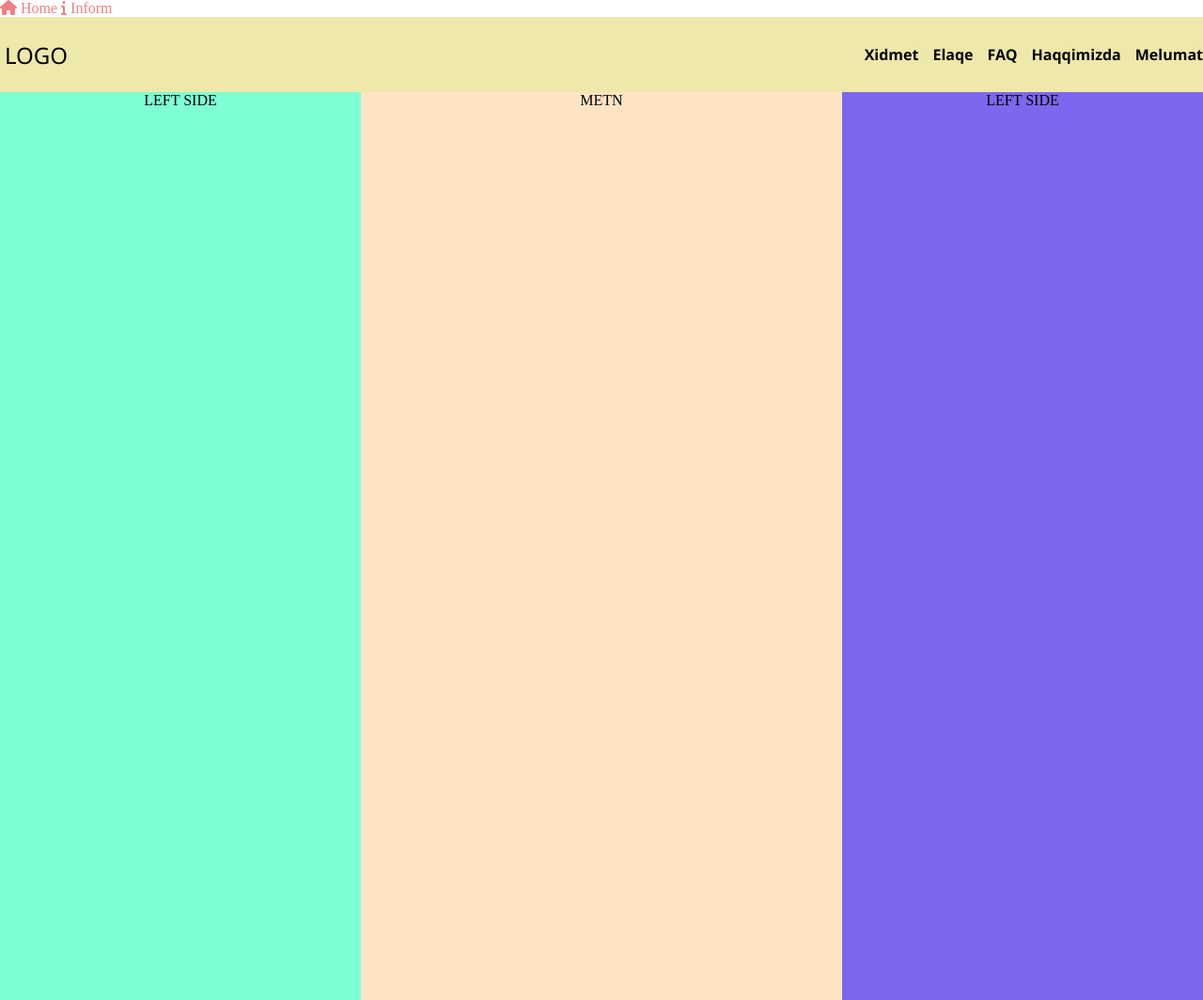
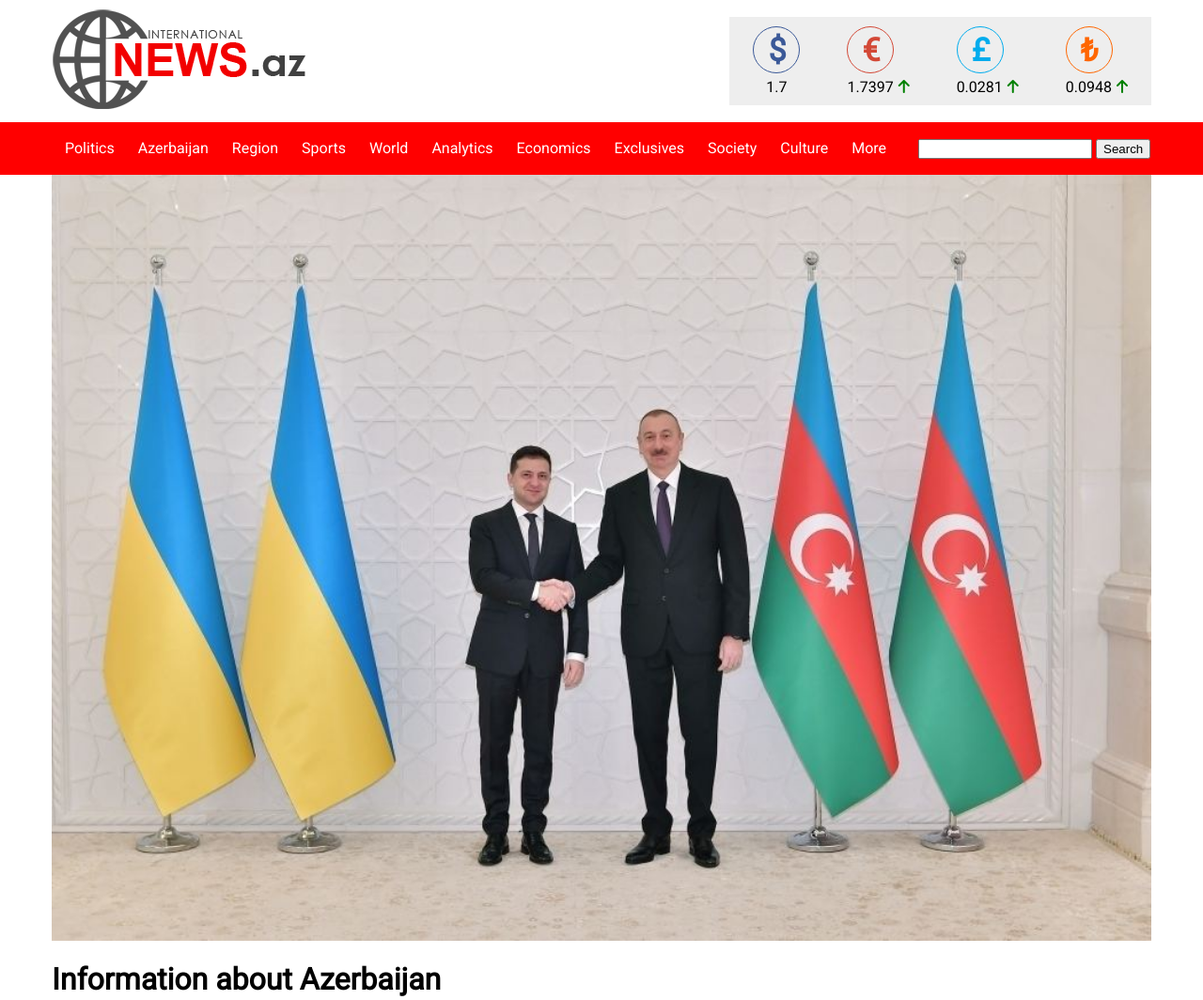
Before and after one commit to rama-rahimov/html111, a plain HTML site: page index.html in a window 1280 px wide. Shown: the top 1064 px of the page at 94% size. Drawn offline with Linux system fonts and the light colour scheme.

Commit message:
deyishikler eledim

```diff
--- a/assets/style.css
+++ b/assets/style.css
@@ -1,80 +1,154 @@
+body{
+   margin: 0;
+   font-family: 'Roboto', sans-serif;
+}
+p{
+   margin: 0;
+}
 *{
-    text-decoration: none;
-    margin: 0;
+   box-sizing: border-box;
+
 }
- .container{
-   height: 200vh;
-}
-.header{
-    display: flex;
-    justify-content: space-between;
-    height: 10vh;
-    background-color: palegoldenrod;
-    font-family: 'Segoe UI', Tahoma, Geneva, Verdana, sans-serif;
-    align-items: center;
+/* Container */
+.container{
+   width: 100%;
+   max-width: 1170px;
+   margin: auto;
 
 }
 
-.logo-section{
-    margin-left: 5px;
-    font-size: 24px;
+
+/* Header */
+.header{
+width: 100%;
+}
+.header_inner{
+   display: flex;
+   justify-content: space-between;
+   padding: 10px 0;
+   align-items: center;
 
 }
 
-.header > .nav-links a{
-    color: black;
+.money{
+   display: flex;
+   gap: 50px;
+   background-color: #eee;
+   padding: 10px 25px;
 }
- .nav-links{
-    font-weight: bold;
-    display: flex;
-    gap: 15px;
 
- }
+.currency{
+   display: flex;
+   border: 1px solid black;
+   border-radius: 50%;
+   width: 50px;
+   height: 50px;
+   align-items: center;
+   padding: 15px ;
+   font-size: 34px;
+   font-weight: 600;
+}
 
- .nav-links a:hover{
-    color: green;
-    transform: translateY(5px);
-    transition: .7s ease;
- }
+/* Dollar */
+.dollar{
+   color: #3b5998;
+   border-color: #3b5998;
+}
+.dollar:hover{
+   color: #fff;
+   background-color: #3b5998;
+}
+.text-dollar{
+   text-align: center;
+   margin-top: 5px;
+}
 
- .selection{
-    display: flex;
-    height: 80%;
-    text-align: center;
- }
- .left-side{
-  flex-basis: 30%;
-  background-color: aquamarine;
- }
- .metn{
-   flex: 1;
-   background-color: bisque;
- }
- .right-side{
-   flex-basis: 30%;
-   background-color:mediumslateblue ;
+/* Euro */
+.euro{
+color: #d34836;
+border-color: #d34836;
+}
+.euro:hover{
+   color: #fff;
+   background-color: #d34836;
+}
+.text-euro{
+   text-align: center;
+   margin-top: 5px;
+}
 
- }
 
- .footer{
-    display: flex;
-    justify-content: space-between;
-    padding: 5px;
-    align-items: center;
-    background-color:black;
-    color: white;
+/* Funt */
 
- }
- .footer a:hover{
-    color: white;
-    transform: translateY(5px);
-    transition: .7s ease;
- }
- .link{
-    color:lightcoral;
- }
+.funt{
+color: #00aced;
+border-color: #00aced;
+}
+.funt:hover{
+   color: #fff;
+   background-color: #00aced;
+}
+.text-funt{
+   text-align: center;
+   margin-top: 5px;
+}
 
- nav{
-    display: flex;
-    flex-direction: column;
- }
+
+/* TL */
+.tl{
+color: #f60;
+border-color: #f60;
+}
+.tl:hover{
+   color: #fff;
+   background-color: #f60;
+}
+.text-tl{
+   text-align: center;
+   margin-top: 5px;
+}
+.fa-solid{
+   margin-left: 5px;
+   color: green;
+}
+
+
+/* Section */
+.section{
+   background-color: red;
+   display: flex;
+}
+
+.section_inner{
+   display: flex;
+   align-items: center;
+   gap: 20px;
+}
+
+
+/* Nav */
+.nav{
+   display: flex;
+   gap: 25px;
+   padding: 18px 14px 19px
+}
+.nav-link{
+   color: #fff;
+   text-decoration: none;
+}
+.nav-link:hover{
+   transform: translateY(3px);
+   transition: .7s ease;
+   color: black;
+}
+
+/* Picture */
+.picture{
+   display: flex;
+   width: 100%;
+}
+
+.picture_inner{
+   display: flex;
+   flex-direction: column;
+}
--- a/index.html
+++ b/index.html
@@ -4,52 +4,88 @@
 <head>
     <meta charset="UTF-8">
     <meta http-equiv="X-UA-Compatible" content="IE=edge">
-    <link rel="shortcut icon"
-        href="https://upload.wikimedia.org/wikipedia/commons/thumb/6/61/HTML5_logo_and_wordmark.svg/768px-HTML5_logo_and_wordmark.svg.png"
-        type="image/x-icon">
+    <meta name="viewport" content="width=device-width, initial-scale=1.0">
+    <link rel="shortcut icon" href="./assets/img/n-1.jpg" type="image/x-icon">
     <link rel="stylesheet" href="https://cdnjs.cloudflare.com/ajax/libs/font-awesome/6.1.2/css/all.min.css"
         integrity="sha512-1sCRPdkRXhBV2PBLUdRb4tMg1w2YPf37qatUFeS7zlBy7jJI8Lf4VHwWfZZfpXtYSLy85pkm9GaYVYMfw5BC1A=="
         crossorigin="anonymous" referrerpolicy="no-referrer" />
+    <link rel="preconnect" href="https://fonts.gstatic.com" crossorigin>
+    <link href="https://fonts.googleapis.com/css2?family=Roboto:wght@100;400&display=swap" rel="stylesheet">
     <link rel="stylesheet" href="./assets/style.css">
-    <meta name="viewport" content="width=device-width, initial-scale=1.0">
-    <title>Big.az</title>
+    <title>News.az</title>
 </head>
 
 <body>
-    <!-- PARENT ELEMENT -->
-    <div class="container">
-        <a class="link" href="#">  <i class="fa-solid fa-house"></i>  Home</a>
-        <a class="link" href="#">  <i class="fa-solid fa-info"></i>  Inform</a>
-        <div class="header">
-            <div class="logo-section">LOGO</div>
-            <div class="nav-links">
-                <a href="#">Xidmet</a>
-                <a href="#">Elaqe</a>
-                <a href="#">FAQ</a>
-                <a href="#">Haqqimizda</a>
-                <a href="#">Melumat</a>
+    <div class="header">
+        <div class="container">
+            <div class="header_inner">
+                <div class="header-logo"><img src="./assets/img/c-5.png" alt="Ramiz"></div>
+                <div class="money">
+                    <div class="money_dollar">
+                        <div class="dollar currency">&dollar;</div>
+                        <p class="text-dollar">1.7</p>
+                    </div>
+                    <div class="money_euro">
+                        <div class="euro currency">&euro;</div>
+                        <p class="text-euro">1.7397<i class="fa-solid fa-arrow-up"></i></p>
+
+                    </div>
+                    <div class="money_funt">
+                        <div class="funt currency">&#163;</div>
+                        <p class="text-funt">0.0281<i class="fa-solid fa-arrow-up"></i></p>
+                    </div>
+                    <div class="money_tl">
+                        <div class="tl currency">&#8378;</div>
+                        <p class="text-tl">0.0948<i class="fa-solid fa-arrow-up"></i></p>
+                    </div>
+                </div>
             </div>
         </div>
-        <div class="selection">
-            <div class="left-side">LEFT SIDE</div>
-            <div class="metn">METN</div>
-            <div class="right-side">LEFT SIDE</div>
+    </div>
+    <div class="section">
+        <div class="container">
+            <div class="section_inner">
+                <nav class="nav">
+                    <a class="nav-link" href="#">Politics</a>
+                    <a class="nav-link" href="#">Azerbaijan</a>
+                    <a class="nav-link" href="#">Region</a>
+                    <a class="nav-link" href="#">Sports</a>
+                    <a class="nav-link" href="#">World</a>
+                    <a class="nav-link" href="#">Analytics</a>
+                    <a class="nav-link" href="#">Economics</a>
+                    <a class="nav-link" href="#">Exclusives</a>
+                    <a class="nav-link" href="#">Society</a>
+                    <a class="nav-link" href="#">Culture</a>
+                    <a class="nav-link" href="#">More</a>
+                </nav>
+                <form  action="">
+                    <input type="text" required />
+                    <button type="submit">Search</button>
+                </form>
+            </div>
+        </div>
+    </div>
+    <div class="picture">
+        <div class="container">
+            <div class="picture_inner">
 
+                <img  src="./assets/img/./ua.jpg" alt="Ramiz">
+                <h1>Information about Azerbaijan </h1>
+                <p>The Azerbaijan Democratic Republic proclaimed its independence from the Transcaucasian Democratic
+                    Federative Republic in 1918 and became the first secular democratic Muslim-majority state. In 1920,
+                    the country was incorporated into the Soviet Union as the Azerbaijan SSR. The modern
+                    Republic of Azerbaijan proclaimed its independence on 30 August 1991, shortly before the
+                    dissolution of the Soviet Union in the same year. In September 1991, the ethnic Armenian majority of
+                    the Nagorno-Karabakh region formed the self-proclaimed Republic of Artsakh. The region and seven
+                    surrounding districts are internationally recognized as part of Azerbaijan pending a solution to the
+                    status of the Nagorno-Karabakh through negotiations facilitated by the OSCE, became de facto
+                    independent with the end of the First Nagorno-Karabakh War in 1994. Following the
+                    2020 Nagorno-Karabakh war, the seven districts and parts of Nagorno-Karabakh were returned to
+                    Azerbaijani control.</p>
+
+            </div>
 
         </div>
-        <div class="footer">
-            <div class="logo-brand">My Logo Brand</div>
-            <div class="all-rights-reserved">All rights reserved &copy;2022</div>
-            <nav>
-                <a href="Mailto:ragimovraamiz@gmail.com" target="_blank">Email</a>
-                <a href="tel:+994709200156" target="_blank">Telefon:</a>
-                <a href="https://github.com/" target="_blank">Unvan <img src="https://source.unsplash.com/random/16x16" alt=""></a>
-            </nav>
-
-        </div>
-        <iframe width="80%" height="400" frameborder="0" scrolling="no" marginheight="0" marginwidth="0"
-            src="https://maps.google.com/maps?width=100%25&amp;height=600&amp;hl=en&amp;q=IT%20Brians+(My%20Business%20Name)&amp;t=&amp;z=14&amp;ie=UTF8&amp;iwloc=B&amp;output=embed"><a
-                href="https://www.maps.ie/distance-area-calculator.html">measure distance on map</a></iframe>
     </div>
 </body>
 
```
Also changed, not shown: assets/img/c-5.png (added), assets/img/k-1.jpg (added), assets/img/n-1.jpg (added), assets/img/p-1.jpg (added), assets/img/ua.jpg (added), assets/img/x-1.jpg (added), assets/img/xi-1.jpg (added).
